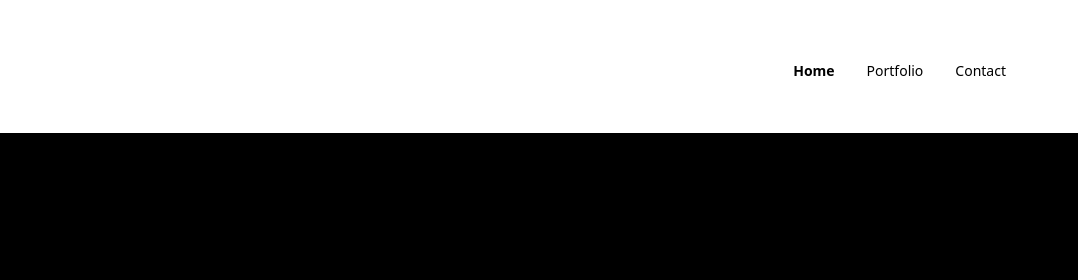
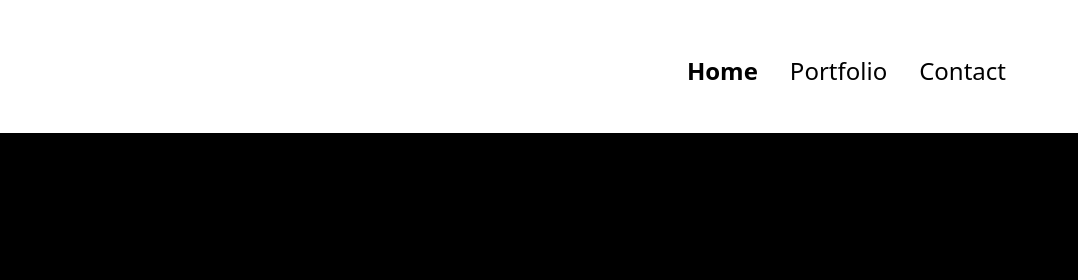
Before and after one commit to miluge/stz, a plain HTML site: page index.html in a window 1280 px wide. Shown: the top 280 px of the page, 202-1280 px from the left. Drawn offline with nearby package versions, Linux system fonts and the light colour scheme.

Commit message:
change font size navbar

```diff
--- a/index.html
+++ b/index.html
@@ -22,11 +22,11 @@
             </div>
             <nav
                     class="flex-col flex-grow hidden pb-4 pr-6 md:pb-0 md:flex md:justify-end md:flex-row">
-                <a class="px-4 py-2 mt-2 text-2xl md:text-sm font-light"
+                <a class="px-4 py-2 mt-2 text-2xl font-light"
                    href="index.html">Home</a>
-                <a class="px-4 py-2 mt-2 text-2xl md:text-sm font-light"
+                <a class="px-4 py-2 mt-2 text-2xl font-light"
                    href="portfolio.html">Portfolio</a>
-                <a class="px-4 py-2 mt-2 text-2xl md:text-sm font-light"
+                <a class="px-4 py-2 mt-2 text-2xl font-light"
                    href="contact.html">Contact</a>
             </nav>
         </div>
```
